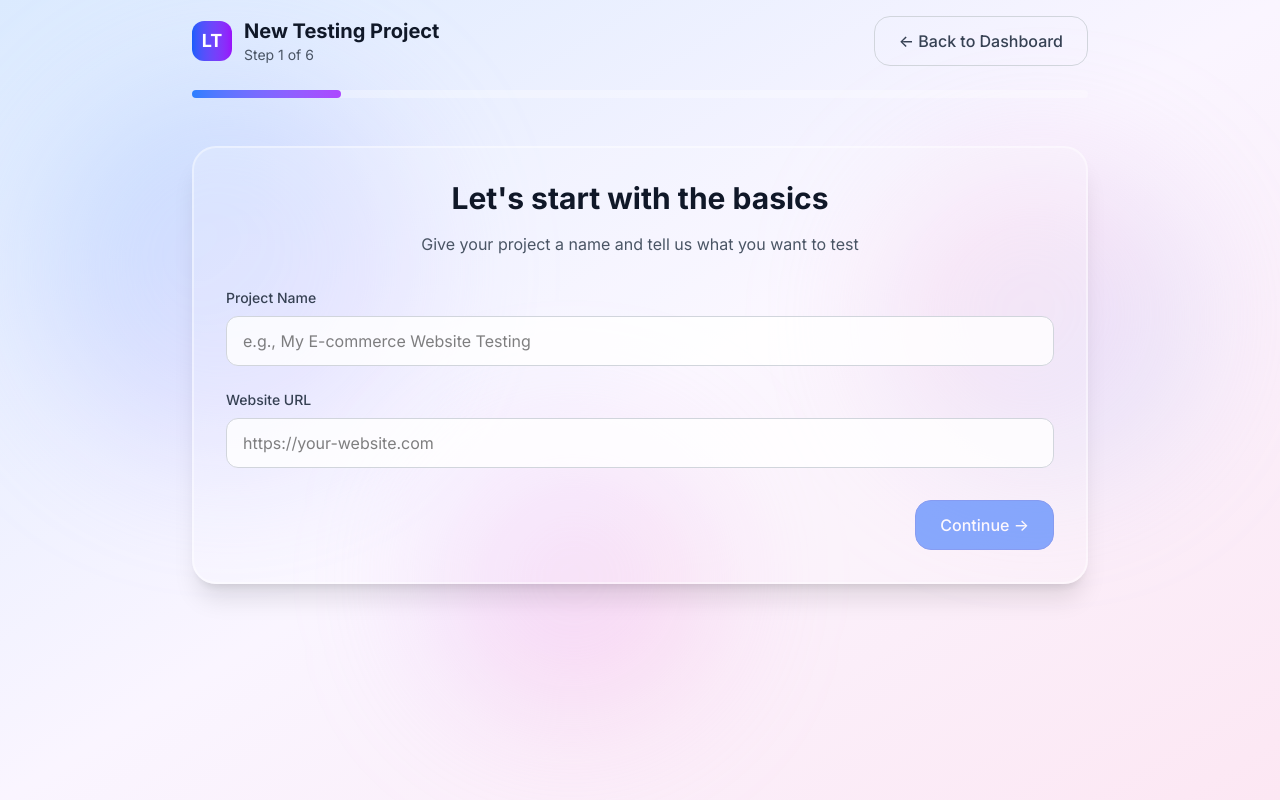
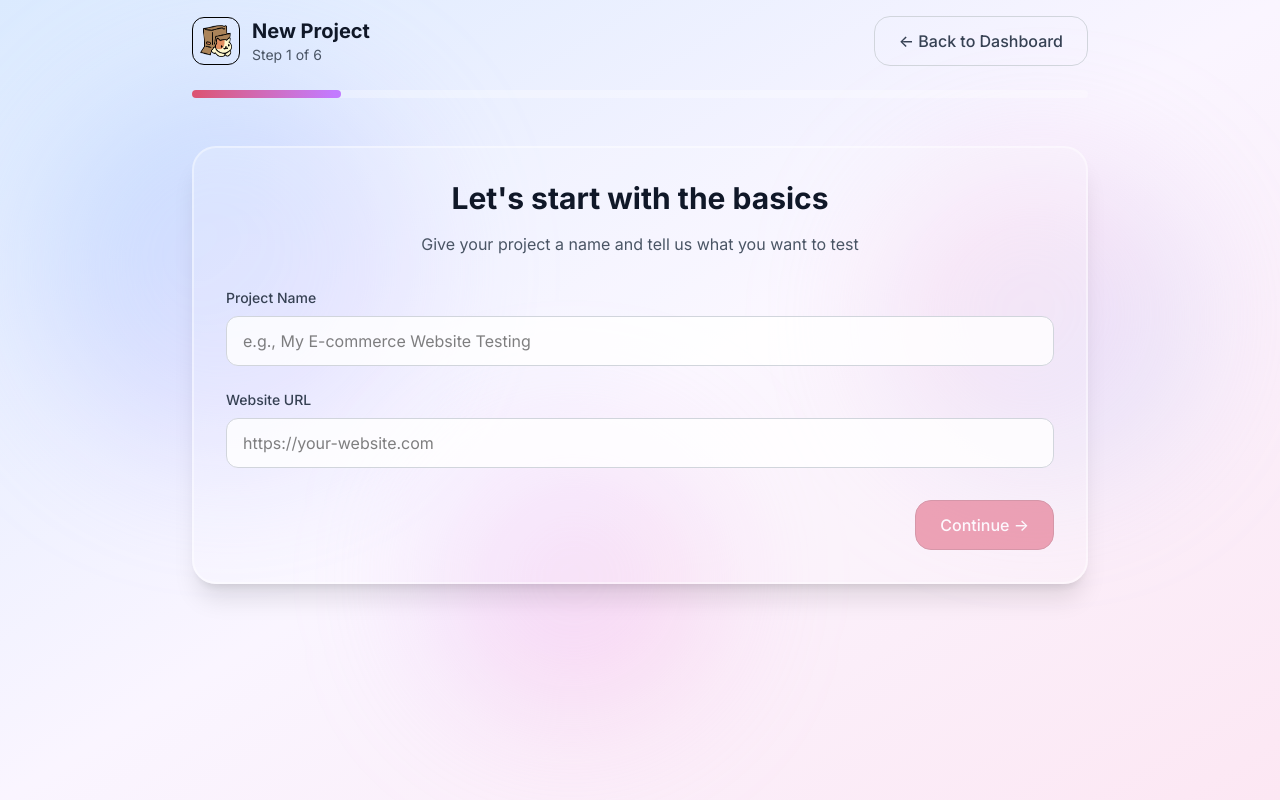
Before and after one commit to StockerMC/spurhacks2025, a SvelteKit app in the folder front-end/: page /dashboard/newproject in a window 1280 px wide. Built offline with nearby package versions, Linux system fonts and the light colour scheme.

Commit message:
styling: new styling changes

```diff
--- a/front-end/src/lib/components/Button.svelte
+++ b/front-end/src/lib/components/Button.svelte
@@ -25,7 +25,7 @@
   const baseClasses = 'inline-flex items-center justify-center font-medium transition-all duration-200 focus:outline-none focus:ring-2 focus:ring-offset-2 disabled:opacity-50 disabled:cursor-not-allowed border';
 
   const variants = {
-    primary: 'bg-blue-600 text-white border border-blue-700 hover:bg-blue-700 hover:shadow-lg focus:ring-blue-500',
+    primary: 'bg-[#DC5270] text-white border border-[#b13e57] hover:bg-[#b13e57] hover:shadow-lg focus:ring-[#DC5270]',
     secondary: 'bg-white text-gray-900 border border-gray-300 hover:bg-gray-50 hover:shadow-md focus:ring-gray-500',
     outline: 'bg-transparent border border-gray-300 text-gray-700 hover:bg-gray-50 focus:ring-gray-500',
     ghost: 'bg-gray-100 text-gray-700 border border-gray-200 hover:bg-gray-200 focus:ring-gray-500',
--- a/front-end/src/routes/+page.svelte
+++ b/front-end/src/routes/+page.svelte
@@ -153,6 +153,18 @@
       </div>
     </div>
   </div>
+
+  <div class="flex justify-center w-full pt-24">
+    <div class="text-center mb-12 max-w-4xl">
+      <h2 class="text-4xl md:text-5xl font-bold text-gray-800 mb-6">
+        Meet Your <span class="text-[#DC5270]">Virtual</span> Testing Team
+      </h2>
+      <p class="text-xl text-gray-600">
+        Each AI tester brings a unique perspective to uncover different types of issues
+      </p>
+    </div>
+  </div>
+
   <div class="flex justify-center w-full pt-12">
     <HomeCard>
       <div class="grid grid-cols-2 md:grid-cols-3 gap-4">
--- a/front-end/src/routes/dashboard/newproject/+page.svelte
+++ b/front-end/src/routes/dashboard/newproject/+page.svelte
@@ -3,6 +3,7 @@
     import Card from '$lib/components/Card.svelte';
     import CharacterCard from "$lib/components/CharacterCard.svelte";
     import Button from '$lib/components/Button.svelte';
+    import CatBox from "$lib/images/cat_box.png";
 
     let currentStep = $state(1);
     let totalSteps = 6;
@@ -157,11 +158,11 @@
     <header class="relative z-10 px-6 py-4">
         <div class="max-w-4xl mx-auto flex items-center justify-between">
             <div class="flex items-center space-x-3">
-                <div class="w-10 h-10 bg-gradient-to-r from-blue-600 to-purple-600 rounded-xl flex items-center justify-center">
-                    <span class="text-white font-bold text-lg">LT</span>
+                <div class="w-12 h-12 border rounded-xl flex items-center justify-center">
+                    <img src={CatBox} alt="Cat Box Logo" class="w-8 h-8"/>
                 </div>
                 <div>
-                    <h1 class="text-xl font-bold text-gray-900">New Testing Project</h1>
+                    <h1 class="text-xl font-bold text-gray-900">New Project</h1>
                     <p class="text-sm text-gray-600">Step {currentStep} of {totalSteps}</p>
                 </div>
             </div>
@@ -175,7 +176,7 @@
         <div class="max-w-4xl mx-auto mt-6">
             <div class="w-full bg-white/30 rounded-full h-2">
                 <div
-                        class="bg-gradient-to-r from-blue-500 to-purple-500 h-2 rounded-full transition-all duration-500"
+                        class="bg-gradient-to-r from-[#DC5270] to-purple-400 h-2 rounded-full transition-all duration-500"
                         style="width: {(currentStep / totalSteps) * 100}%"
                 ></div>
             </div>
```
Also changed, not shown: front-end/src/lib/images/setup_cat.gif (added).
